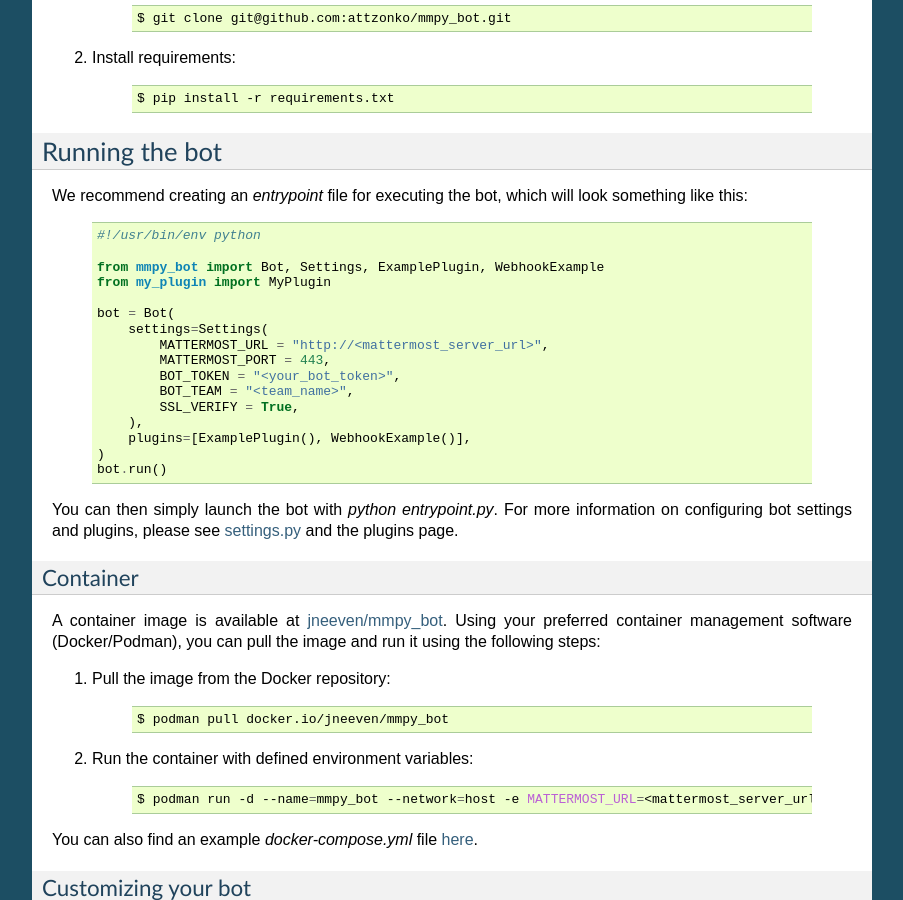
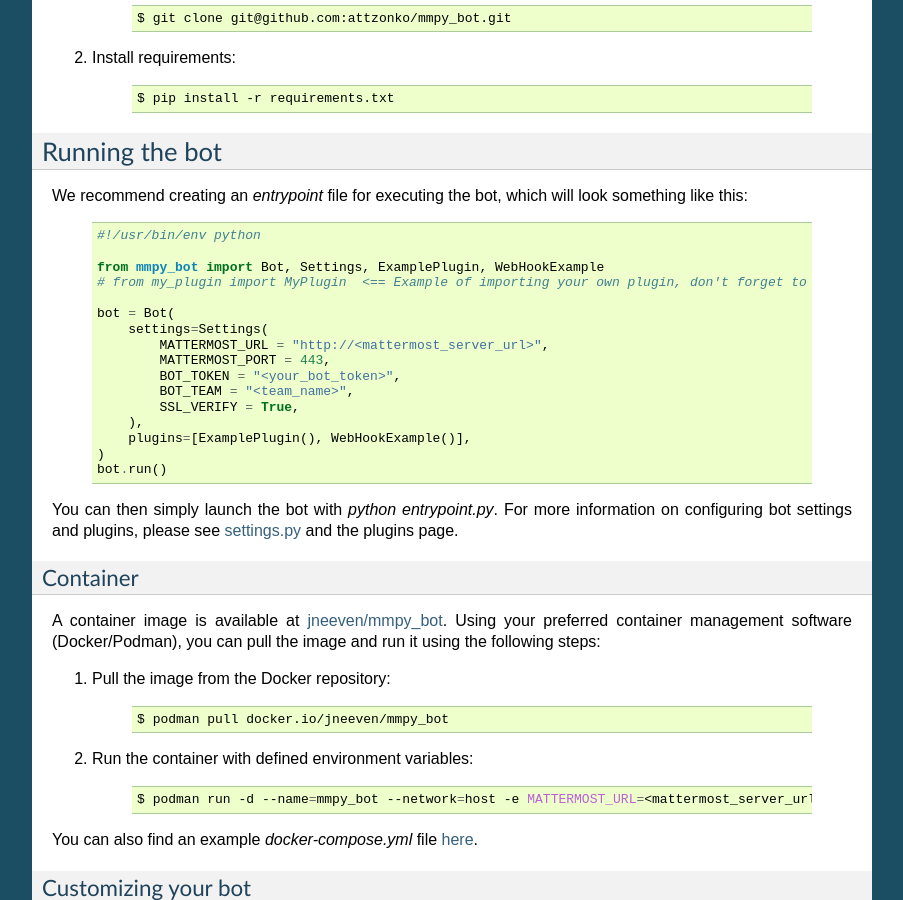
Before and after one commit to attzonko/mmpy_bot, a Sphinx documentation site: the page built from docs/getting_started.rst, in a window 1280 px wide and 900 px high, scrolled down 505 px. Shown: the whole window, without its empty margins (198-1101 px from the left). Built offline with Sphinx 7.4.7, drawn with Linux system fonts in a browser that asks for light colours; pages that are not in the unit, such as notebooks, are missing from menus.

Commit message:
Update getting_started.rst
Fixing typo and changing example code to actually make it work as is.

```diff
--- a/docs/getting_started.rst
+++ b/docs/getting_started.rst
@@ -42,8 +42,8 @@
 
         #!/usr/bin/env python
 
-        from mmpy_bot import Bot, Settings, ExamplePlugin, WebhookExample
-        from my_plugin import MyPlugin
+        from mmpy_bot import Bot, Settings, ExamplePlugin, WebHookExample
+        # from my_plugin import MyPlugin  <== Example of importing your own plugin, don't forget to add it to the plugins list.
 
         bot = Bot(
             settings=Settings(
@@ -53,7 +53,7 @@
                 BOT_TEAM = "<team_name>",
                 SSL_VERIFY = True,
             ),
-            plugins=[ExamplePlugin(), WebhookExample()],
+            plugins=[ExamplePlugin(), WebHookExample()],
         )
         bot.run()
 
```
